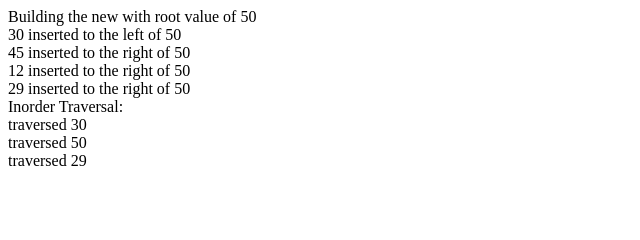
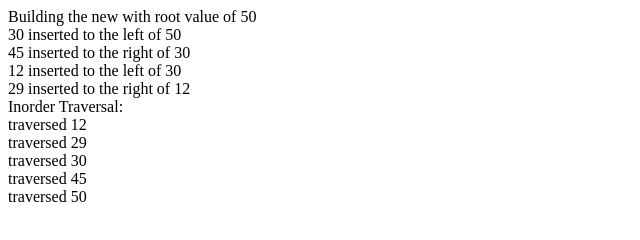
Before and after one commit to gfike19/391-JS, a plain HTML site: page unit1/exer/exer3.html in a window 1280 px wide. Shown: the whole page, without its empty margins (0-640 px from the left). Drawn offline with Linux system fonts and the light colour scheme.

Commit message:
FINISHED

```diff
--- a/unit1/exer/exer3.html
+++ b/unit1/exer/exer3.html
@@ -1,11 +1,12 @@
 <!DOCTYPE html>
 <html>
+
 <head>
     <meta charset="utf-8">
     <title>Exercise 3</title>
     <script type="text/javascript">
 
-        function Node(data="java2s.com", left, right) {
+        function Node(data = "java2s.com", left, right) {
             this.data = data;
             this.left = left;
             this.right = right;
@@ -39,6 +40,7 @@
                             parent.left = n;
                             document.write(data + " inserted to the left of " + parent.show() + "<br>");
                             break;
+                        }
                     } else {
                         current = current.right;
                         if (current == null) {
@@ -46,11 +48,10 @@
                             document.write(data + " inserted to the right of " + parent.show() + "<br>");
                             break;
                         }
-                        }//end of else
-                    }//end of if
-                }//end of while
-            }//end of else
-        }//end of function
+                    }
+                }
+            }
+        }
 
         function inOrder(Node) {
             if (!(Node == null)) {
@@ -76,7 +77,7 @@
             }
         }
 
-        function main(){
+        function main() {
             var nums = new BST();
             document.write("Building the new with root value of 50" + "</br>");
             nums.insert(50);
@@ -89,6 +90,8 @@
         }
     </script>
 </head>
+
 <body onload="main()">
 </body>
+
 </html>
```
Lines whose indentation alone changed are shown as unchanged.
